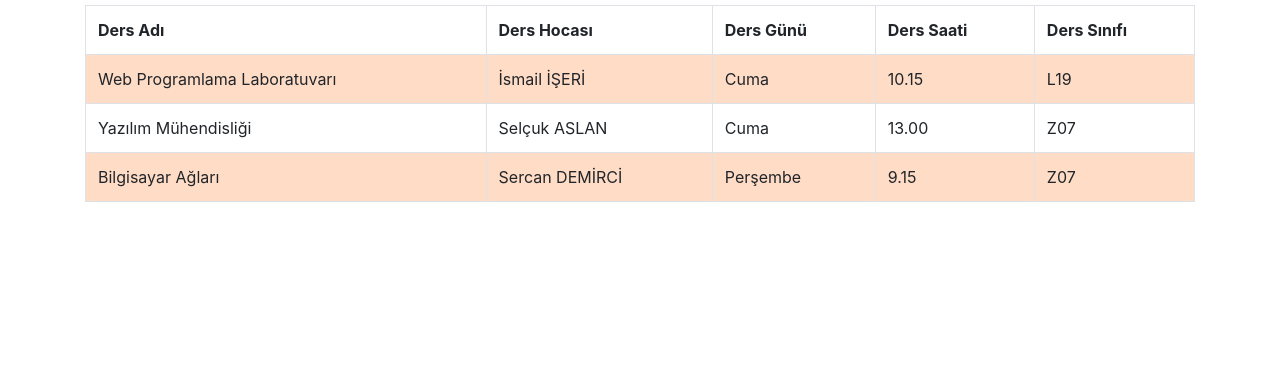
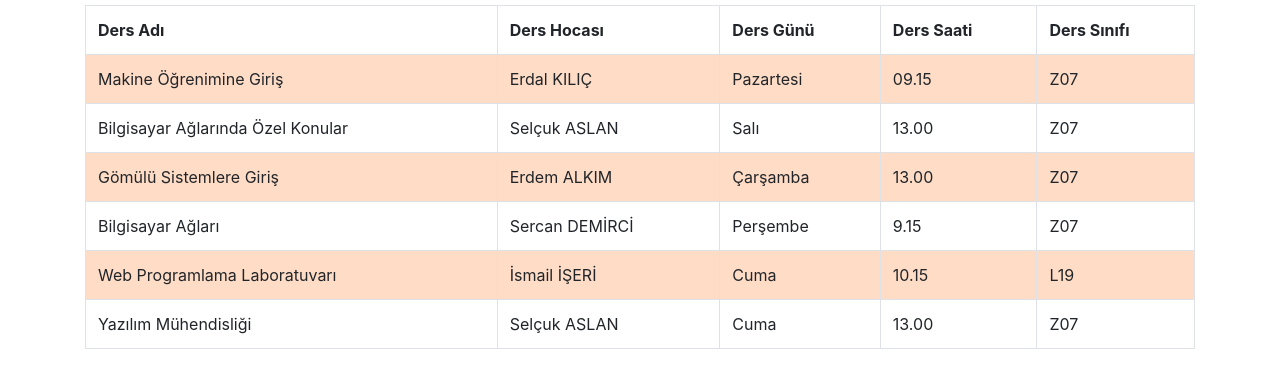
Before and after one commit to burcusoylemez/webprogramlamalab, a plain HTML site: page tablo.html in a window 1280 px wide. Shown: the part 37-424 px from the top of the page. Drawn offline with nearby package versions, Linux system fonts and the light colour scheme.

Commit message:
Html/CSS kodlarıyla tablo oluşturma

```diff
--- a/tablo.html
+++ b/tablo.html
@@ -21,6 +21,33 @@
 		<th>Ders Sınıfı</th>
 	</tr>
 	<tr>
+		<td>Makine Öğrenimine Giriş</td>
+		<td>Erdal KILIÇ</td>
+		<td>Pazartesi</td>
+		<td>09.15</td>
+		<td>Z07</td>
+	</tr>
+	<tr>
+		<td>Bilgisayar Ağlarında Özel Konular</td>
+		<td>Selçuk ASLAN</td>
+		<td>Salı</td>
+		<td>13.00</td>
+		<td>Z07</td>
+	</tr>
+	<tr>
+		<td>Gömülü Sistemlere Giriş</td>
+		<td>Erdem ALKIM</td>
+		<td>Çarşamba</td>
+		<td>13.00</td>
+		<td>Z07</td>
+	</tr>
+	<tr>
+		<td>Bilgisayar Ağları</td>
+		<td>Sercan DEMİRCİ</td>
+		<td>Perşembe</td>
+		<td>9.15</td>
+		<td>Z07</td>
+	</tr>
 		<td>Web Programlama Laboratuvarı</td>
 		<td>İsmail İŞERİ</td>
 		<td>Cuma</td>
@@ -34,13 +61,7 @@
 		<td>13.00</td>
 		<td>Z07</td>
 	</tr>
-	<tr>
-		<td>Bilgisayar Ağları</td>
-		<td>Sercan DEMİRCİ</td>
-		<td>Perşembe</td>
-		<td>9.15</td>
-		<td>Z07</td>
-	</tr>
+
 	</table>
 </div>
 </body>
```
